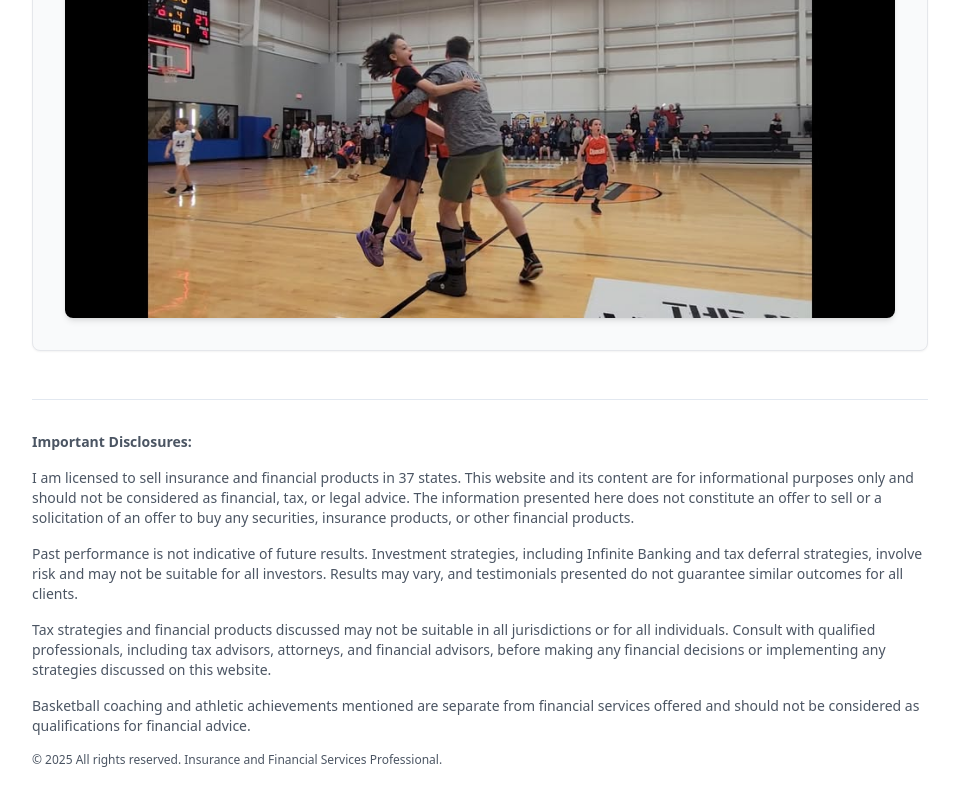
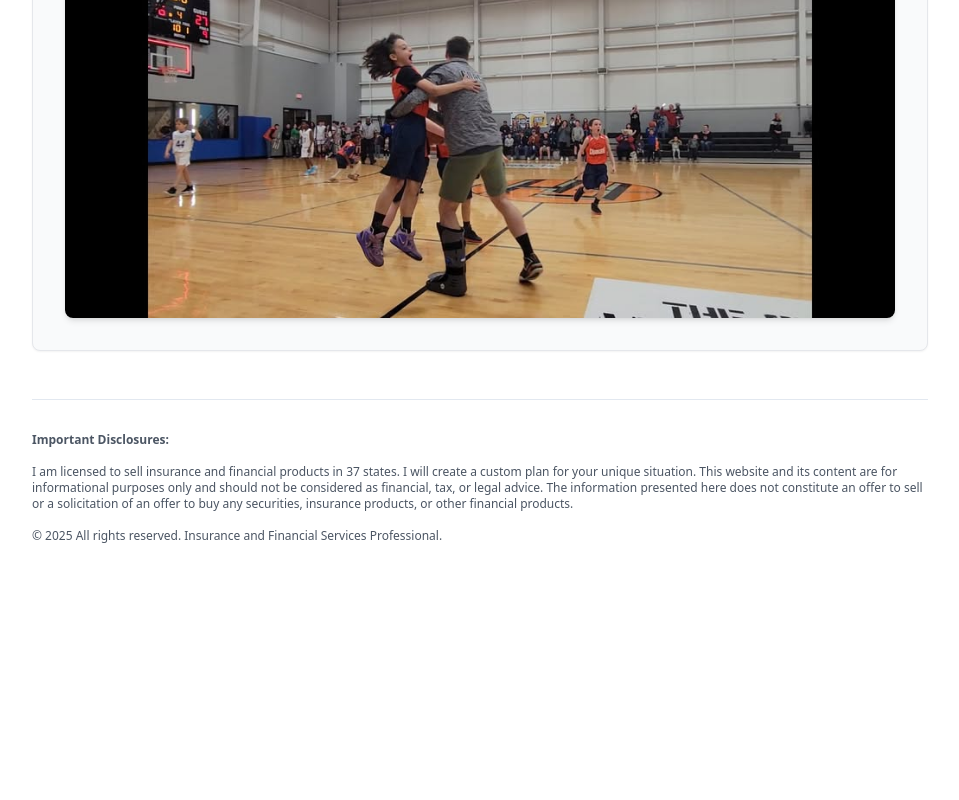
Before and after one commit to devJason23/booking-jasonhillco, a React (Vite) app: page / in a window 1280 px wide. Shown: the part 1745-2545 px from the top of the page, without its empty margins (160-1119 px from the left). After the commit the page ends 2321 px from the top, so only its background shows below. Built offline with nearby package versions, Linux system fonts and the light colour scheme.

Commit message:
Refactor disclaimer section
Reduce the font size of the disclaimer.
Modify the content of the disclaimer.
Remove the last three paragraphs.

```diff
--- a/src/components/BookingPage.tsx
+++ b/src/components/BookingPage.tsx
@@ -111,21 +111,12 @@ const BookingPage = () => {
       </Card>
 
       {/* Disclaimer Section */}
-      <div className="max-w-4xl mx-auto mt-12 text-sm text-gray-600">
+      <div className="max-w-4xl mx-auto mt-12 text-xs text-gray-600">
         <Separator className="my-8" />
         <div className="space-y-4">
           <p className="font-semibold">Important Disclosures:</p>
           <p>
-            I am licensed to sell insurance and financial products in 37 states. This website and its content are for informational purposes only and should not be considered as financial, tax, or legal advice. The information presented here does not constitute an offer to sell or a solicitation of an offer to buy any securities, insurance products, or other financial products.
-          </p>
-          <p>
-            Past performance is not indicative of future results. Investment strategies, including Infinite Banking and tax deferral strategies, involve risk and may not be suitable for all investors. Results may vary, and testimonials presented do not guarantee similar outcomes for all clients.
-          </p>
-          <p>
-            Tax strategies and financial products discussed may not be suitable in all jurisdictions or for all individuals. Consult with qualified professionals, including tax advisors, attorneys, and financial advisors, before making any financial decisions or implementing any strategies discussed on this website.
-          </p>
-          <p>
-            Basketball coaching and athletic achievements mentioned are separate from financial services offered and should not be considered as qualifications for financial advice.
+            I am licensed to sell insurance and financial products in 37 states. I will create a custom plan for your unique situation. This website and its content are for informational purposes only and should not be considered as financial, tax, or legal advice. The information presented here does not constitute an offer to sell or a solicitation of an offer to buy any securities, insurance products, or other financial products.
           </p>
           <p className="text-xs mt-6">
             © {new Date().getFullYear()} All rights reserved. Insurance and Financial Services Professional.
```
